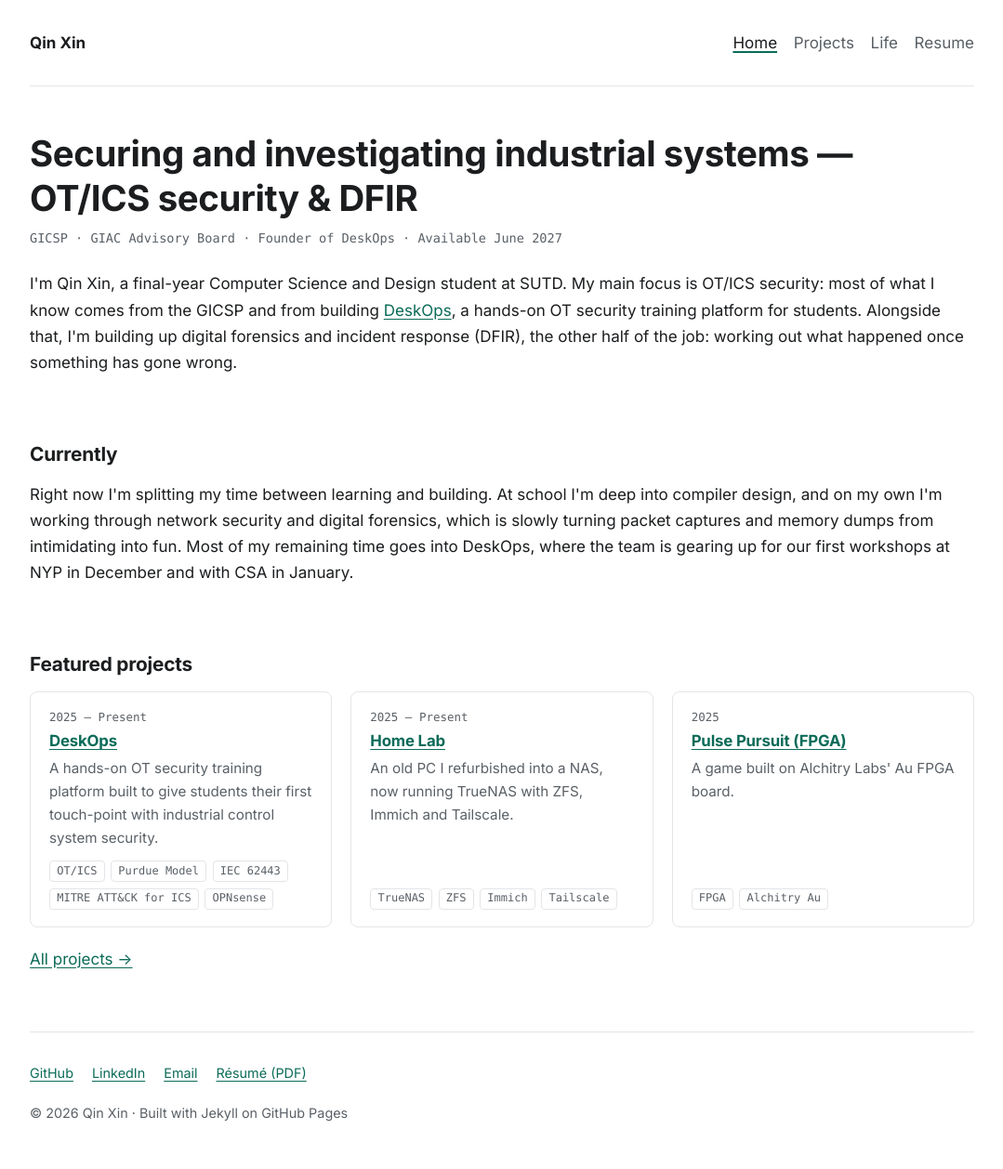
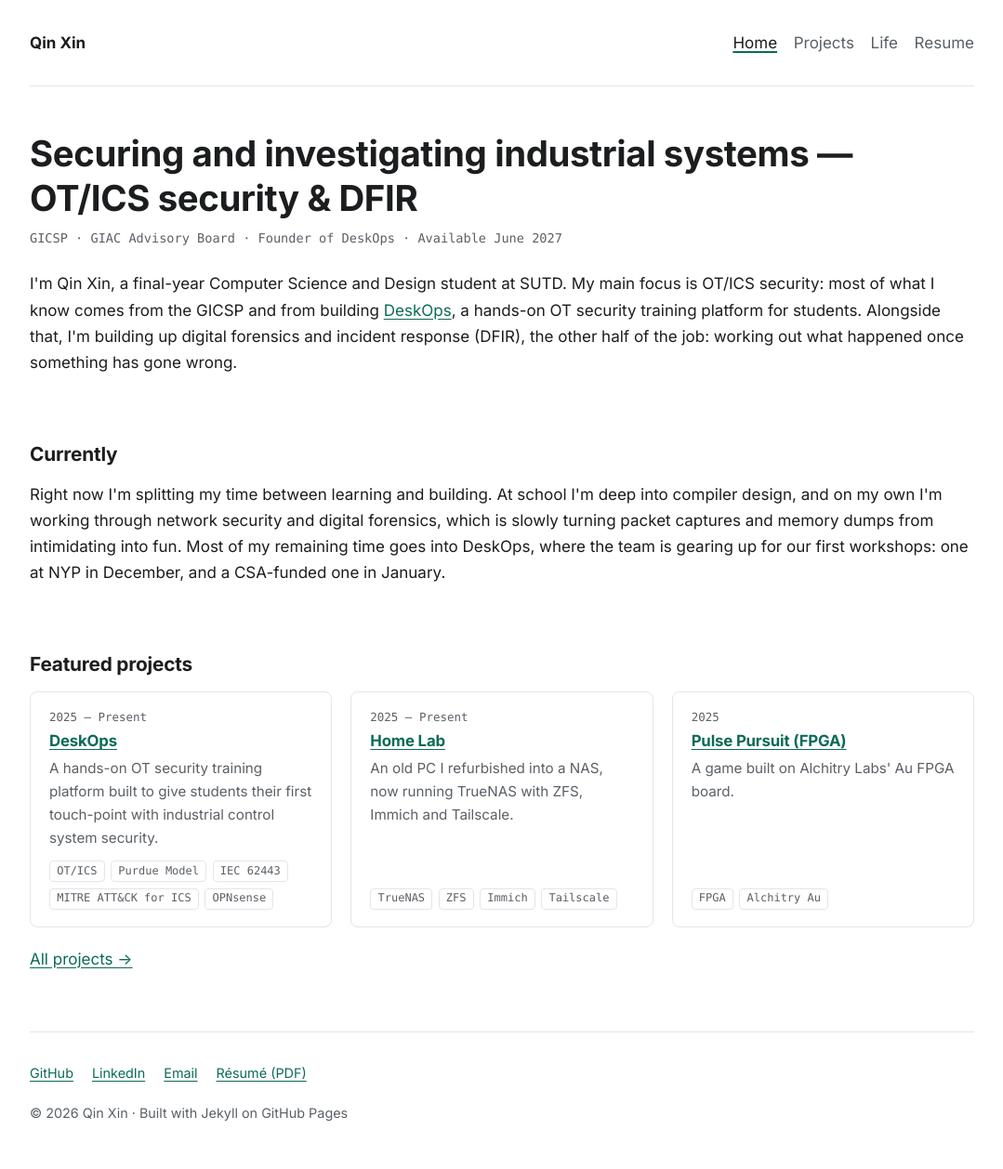
Before and after one commit to kingster121/kingster121.github.io, a Jekyll site: the page built from index.html, in a window 1280 px wide. Shown: the whole page at 93% size, without its empty margins (100-1179 px from the left). Built offline with Jekyll 4.4.1, drawn with Linux system fonts in a browser that asks for light colours.

Commit message:
Home: CSA-funded workshop wording
Co-Authored-By: Claude Opus 5.5 <noreply@anthropic.com>

```diff
--- a/index.html
+++ b/index.html
@@ -10,7 +10,7 @@ description: "Qin Xin — securing and investigating industrial systems. OT/ICS
 
 <section class="home-section" aria-labelledby="currently">
   <h2 id="currently">Currently</h2>
-  <p>Right now I'm splitting my time between learning and building. At school I'm deep into compiler design, and on my own I'm working through network security and digital forensics, which is slowly turning packet captures and memory dumps from intimidating into fun. Most of my remaining time goes into DeskOps, where the team is gearing up for our first workshops at NYP in December and with CSA in January.</p>
+  <p>Right now I'm splitting my time between learning and building. At school I'm deep into compiler design, and on my own I'm working through network security and digital forensics, which is slowly turning packet captures and memory dumps from intimidating into fun. Most of my remaining time goes into DeskOps, where the team is gearing up for our first workshops: one at NYP in December, and a CSA-funded one in January.</p>
 </section>
 
 <section class="home-section" aria-labelledby="featured">
```
